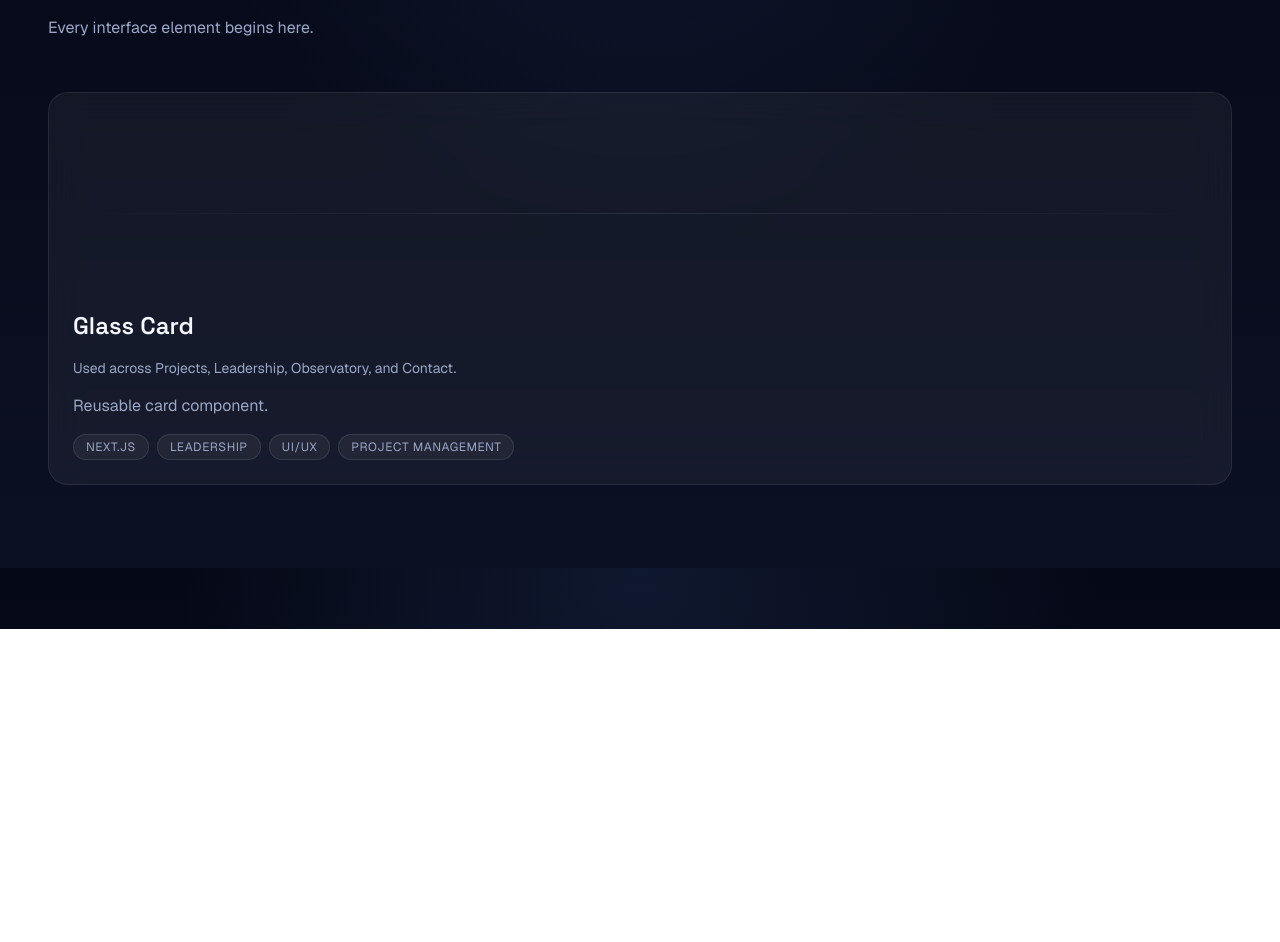
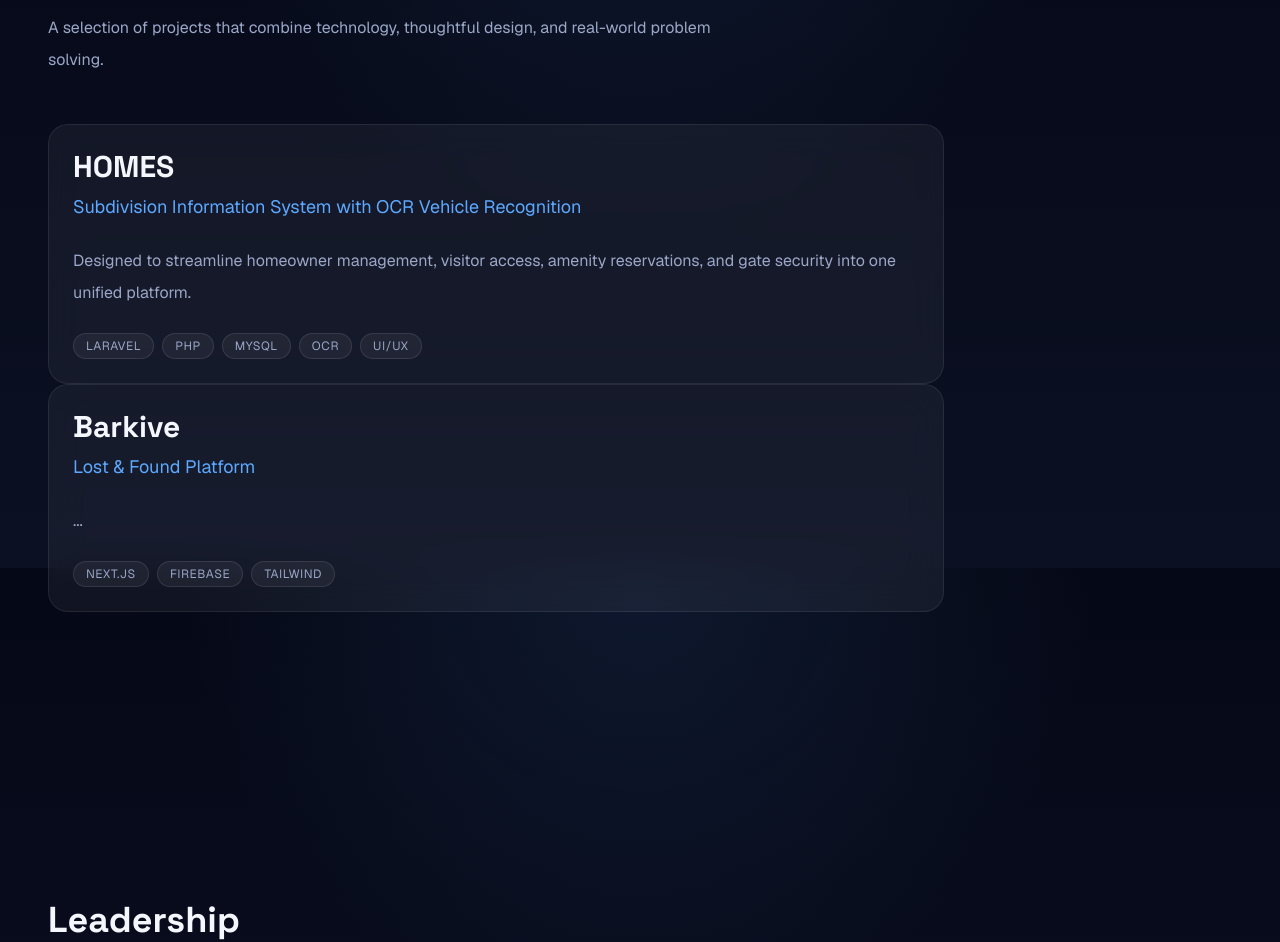
Before and after one commit to Xecrezil/xecre-portfolio, a Next.js app: page / in a window 1280 px wide. Shown: the part 1032-1974 px from the top of the page. Before the commit the page ends 1661 px from the top, so only its background shows below. Built offline with nearby package versions, Linux system fonts and the light colour scheme.

Commit message:
Add portfolio section components

```diff
--- a/src/app/page.tsx
+++ b/src/app/page.tsx
@@ -2,6 +2,9 @@ import Background from "@/components/background/Background";
 import Navbar from "@/components/layout/Navbar";
 import Hero from "@/components/sections/Hero";
 import Playground from "@/components/Playground";
+import FeaturedWork from "@/components/sections/FeaturedWork";
+import Leadership from "@/components/sections/Leadership";
+import Observatory from "@/components/sections/Observatory";
 
 export default function Home() {
   return (
@@ -10,6 +13,9 @@ export default function Home() {
       <Background />
       <Navbar />
       <Hero />
+      <FeaturedWork/>
+      <Leadership/>
+      <Observatory/>
       <Playground />
 
     </main>
--- /dev/null
+++ b/src/components/sections/FeaturedWork.tsx
@@ -0,0 +1,45 @@
+import Section from "@/components/ui/Section";
+import Container from "@/components/ui/Container";
+import SectionTitle from "../ui/SectionTitle";
+import ProjectCard from "../ui/ProjectCard";
+
+export default function FeaturedWork() {
+  return (
+    <Section id="projects">
+      <Container>
+        <SectionTitle
+          eyebrow="Featured Work"
+          title="Building systems with intention."
+          subtitle="A selection of projects that combine technology, thoughtful design, and real-world problem solving."
+        />
+        <div className="max-w-4xl">
+
+          <ProjectCard
+            title="HOMES"
+            subtitle="Subdivision Information System with OCR Vehicle Recognition"
+            description="Designed to streamline homeowner management, visitor access, amenity reservations, and gate security into one unified platform."
+            tags={[
+              "Laravel",
+              "PHP",
+              "MySQL",
+              "OCR",
+              "UI/UX",
+            ]}
+          />
+          <ProjectCard
+            title="Barkive"
+            subtitle="Lost & Found Platform"
+            description="..."
+            tags={[
+                "Next.js",
+                "Firebase",
+                "Tailwind",
+            ]}
+            />
+
+
+        </div>
+      </Container>
+    </Section>
+  );
+}
--- /dev/null
+++ b/src/components/sections/Leadership.tsx
@@ -0,0 +1,12 @@
+import Container from "@/components/ui/Container";
+import Section from "@/components/ui/Section";
+
+export default function Leadership() {
+  return (
+    <Section id="leadership">
+        <Container>
+            <h2 className="text-4xl font-bold">Leadership</h2>
+        </Container>
+    </Section>
+  );
+}
--- /dev/null
+++ b/src/components/sections/Observatory.tsx
@@ -0,0 +1,12 @@
+import Container from "@/components/ui/Container";
+import Section from "@/components/ui/Section";
+
+export default function Observatory() {
+  return (
+    <Section id="observatory">
+        <Container>
+            <h2 className="text-4xl font-bold">Observatory</h2>
+        </Container>
+    </Section>
+  );
+}
--- /dev/null
+++ b/src/components/ui/ProjectCard.tsx
@@ -0,0 +1,45 @@
+import GlassCard from "@/components/ui/GlassCard";
+import Badge from "@/components/ui/Badge";
+
+interface ProjectCardProps {
+  title: string;
+  subtitle: string;
+  description: string;
+  tags: string[];
+  featured?: boolean;
+}
+
+export default function ProjectCard({
+  title,
+  subtitle,
+  description,
+  tags,
+}: ProjectCardProps) {
+  return (
+    <GlassCard className="space-y-6">
+
+      <div>
+        <h3 className="text-3xl font-bold">
+          {title}
+        </h3>
+
+        <p className="mt-2 text-lg text-[var(--primary)]">
+          {subtitle}
+        </p>
+      </div>
+
+      <p className="leading-8 text-[var(--muted)]">
+        {description}
+      </p>
+
+      <div className="flex flex-wrap gap-2">
+        {tags.map((tag) => (
+          <Badge key={tag}>
+            {tag}
+          </Badge>
+        ))}
+      </div>
+
+    </GlassCard>
+  );
+}
```
